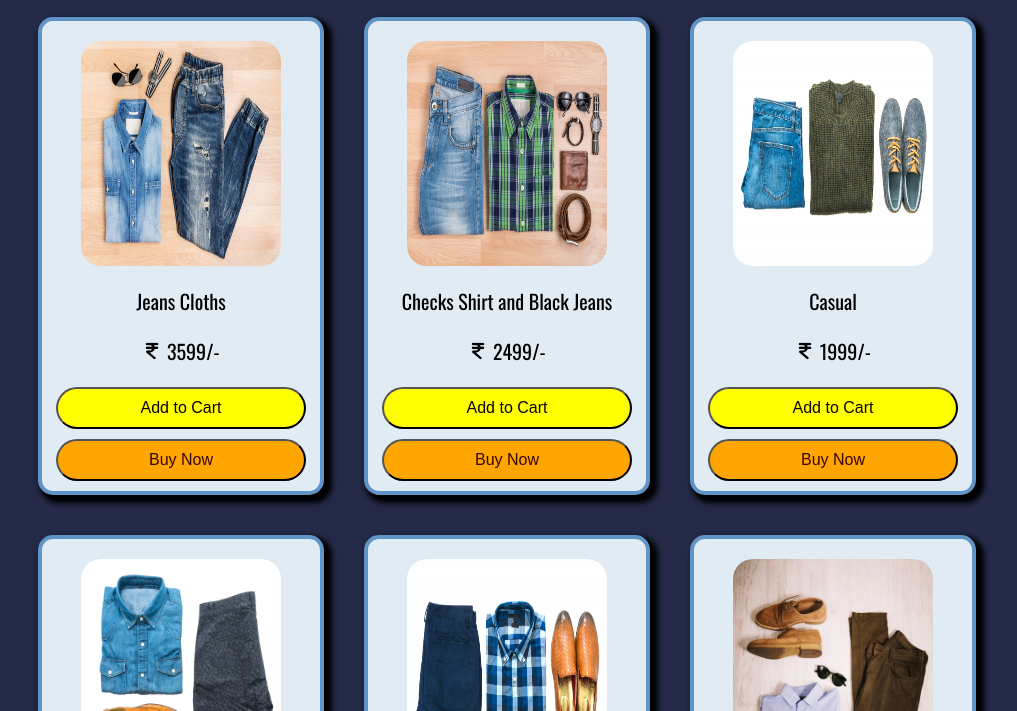
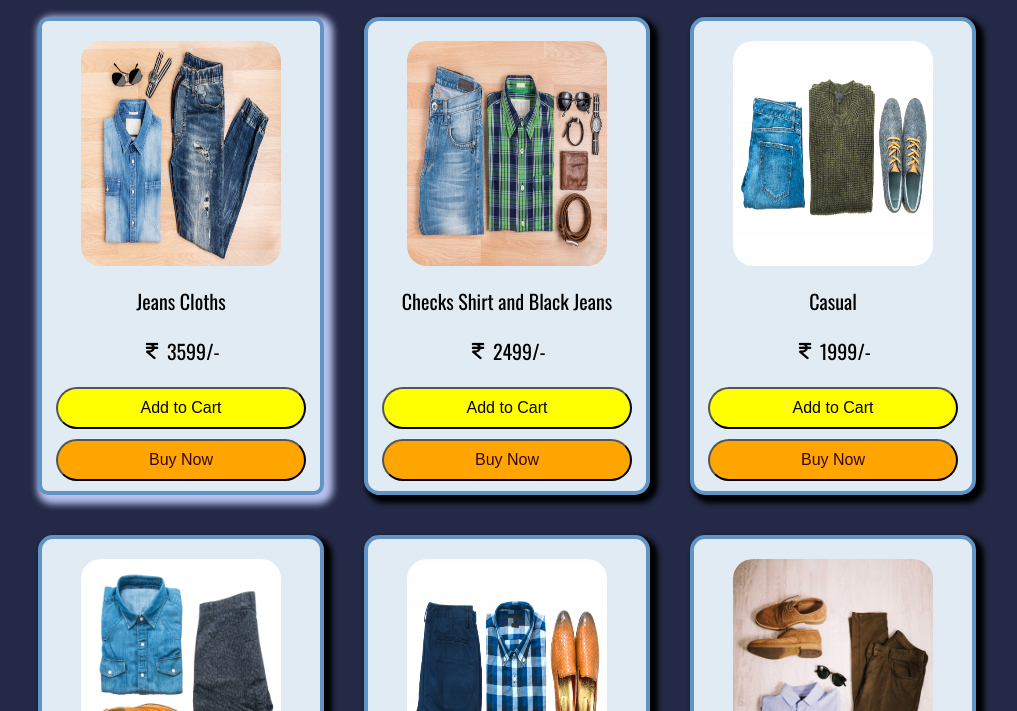
Before and after one commit to siddharthdighe097/project, a plain HTML site: page index.html in a window 1280 px wide. In both pictures the pointer is over the element 314 px from the left and 345 px from the top of the page. Shown: the part 89-800 px from the top of the page, without its empty margins (133-1150 px from the left). Drawn offline with nearby package versions, Linux system fonts and the light colour scheme.

Commit message:
hover effect

```diff
--- a/css/style.css
+++ b/css/style.css
@@ -6,7 +6,6 @@
     text-align: center;
     padding: 10px;
     margin: 0 auto;
-
 }
 .heading1:hover{
     cursor: pointer;
@@ -31,6 +30,13 @@ body{
     border-radius: 15px;
     border: 4px solid rgb(96, 147, 198);
     box-shadow: 5px 5px 5px 3px;
+
+}
+.card:hover{
+    box-shadow: 4px 4px 7px 5px #b8c1ec ;
+    transition: 0.5s;
+    border-radius: 10px;
+
 }
 .p-img {
     height: 225px;
```
